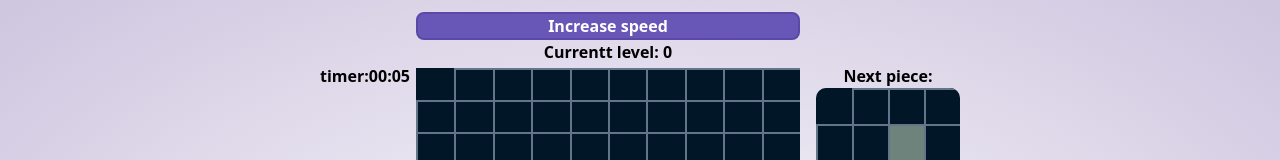
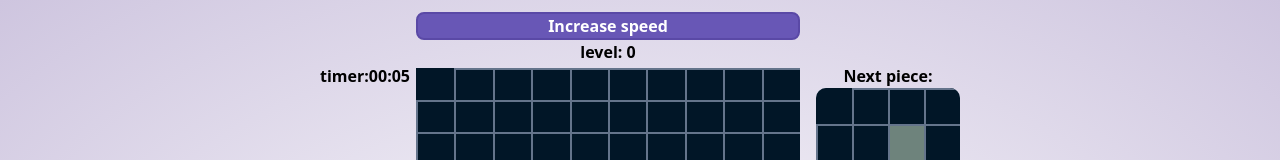
Before and after one commit to Diegdary/tetrisweb, a Next.js app: page /tetrisweb/ in a window 1280 px wide. Shown: the top 160 px of the page. Built offline with nearby package versions, Linux system fonts and the light colour scheme.

Commit message:
level message fixed

```diff
--- a/app/page.tsx
+++ b/app/page.tsx
@@ -617,7 +617,7 @@ export default function Page() {
       </div>
       <div className="mt-3">
         <button className="w-96 h-7 bg-[#6857b6] border-solid border-2 border-[#5a49a6] rounded-lg text-white  font-semibold" id="123" ref={buttonref} onClick={selfLevelup}>Increase speed</button>
-        <div className="h-7 text-center  font-semibold">Currentt level: {score.level}</div>
+        <div className="h-7 text-center  font-semibold">level: {score.level}</div>
         <Menu retryfunc={retryGame} visible={onMenu} score={score.score}/>
         <Boardt matrix={board.matrix} pointer={board.pointer}/>
       </div>
```
